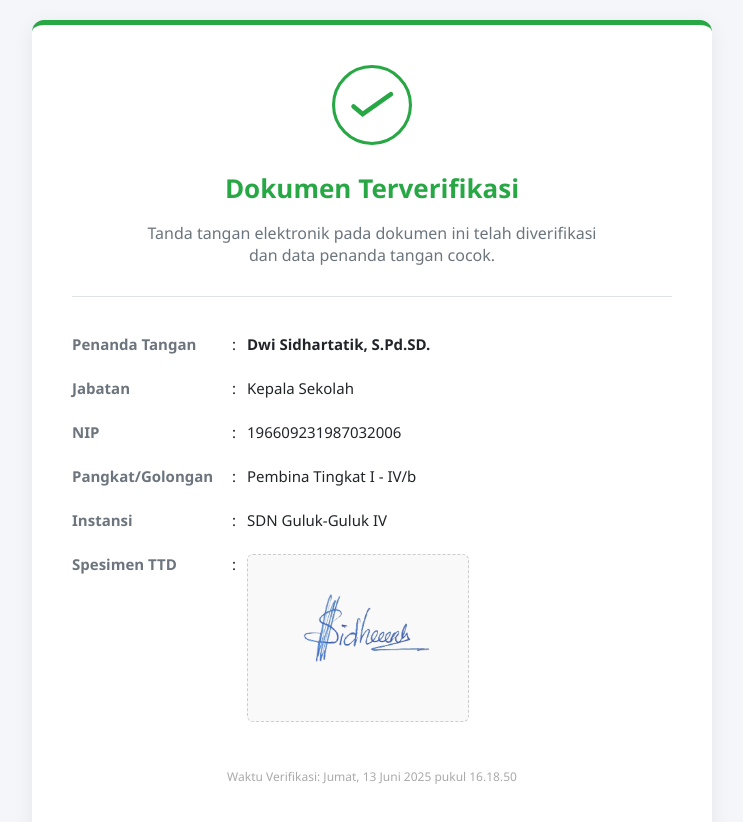
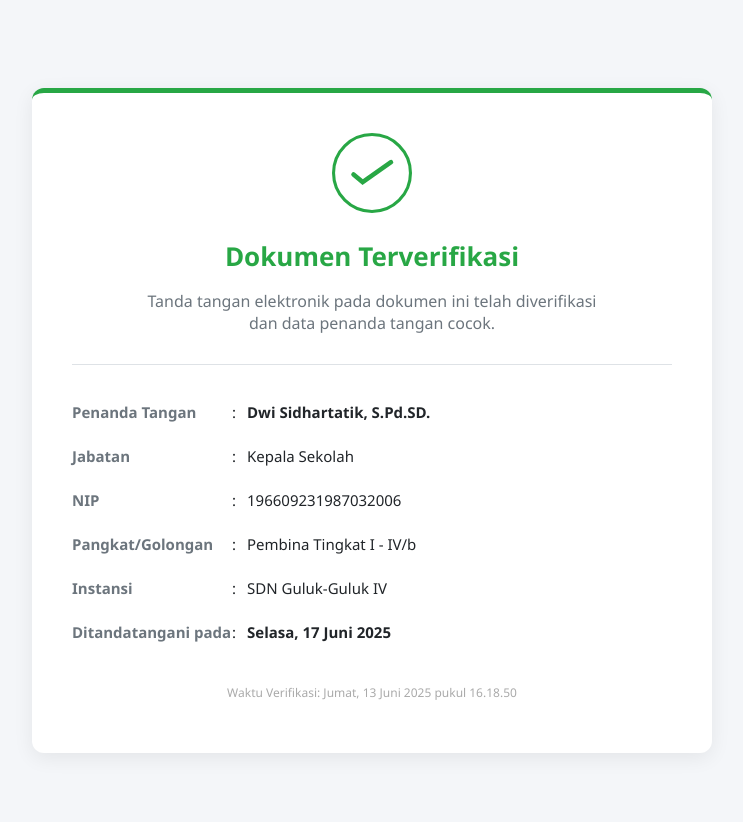
Before and after one commit to Fayazic8/tte-butatik, a plain HTML site: page index.html in a window 1280 px wide. Shown: the whole page, without its empty margins (268-1011 px from the left). Drawn offline with Linux system fonts and the light colour scheme; a web font is replaced by a local one.

Commit message:
Update index.html

```diff
--- a/index.html
+++ b/index.html
@@ -172,14 +172,9 @@
                 </tr>
                 <!-- === BAGIAN BARU: SPESIMEN TANDA TANGAN === -->
                 <tr>
-                    <td>Spesimen TTD</td>
+                    <td>Ditandatangani pada</td>
                     <td>:</td>
-                    <td>
-                        <div class="signature-box">
-                            <!-- Gambar TTD disematkan langsung (Base64) agar file tetap tunggal -->
-                            <img src="ttdbutatik.png" class="signature-specimen" alt="Spesimen Tanda Tangan">
-                        </div>
-                    </td>
+                    <td><strong>Selasa, 17 Juni 2025</strong></td>
                 </tr>
             </table>
         </div>
```
